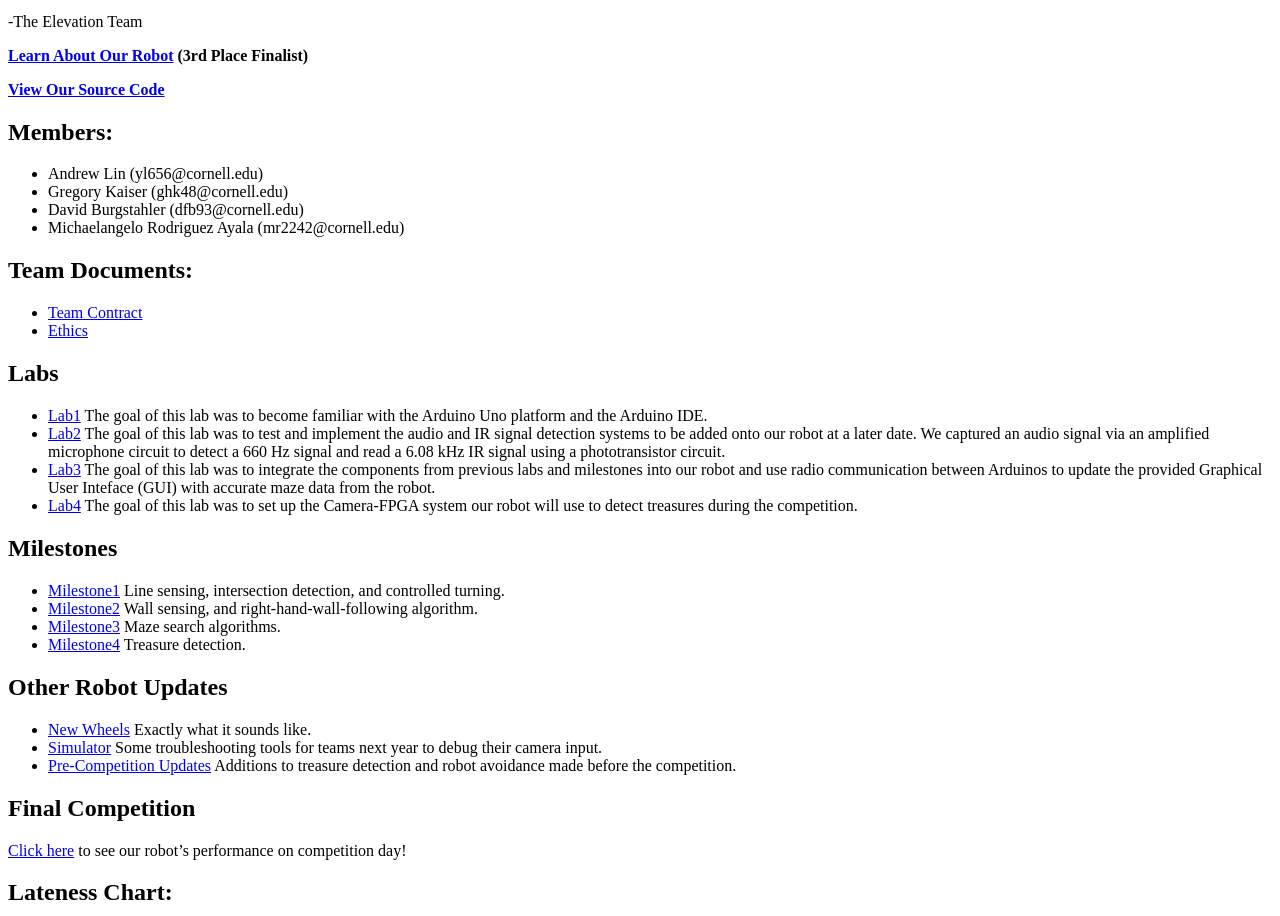
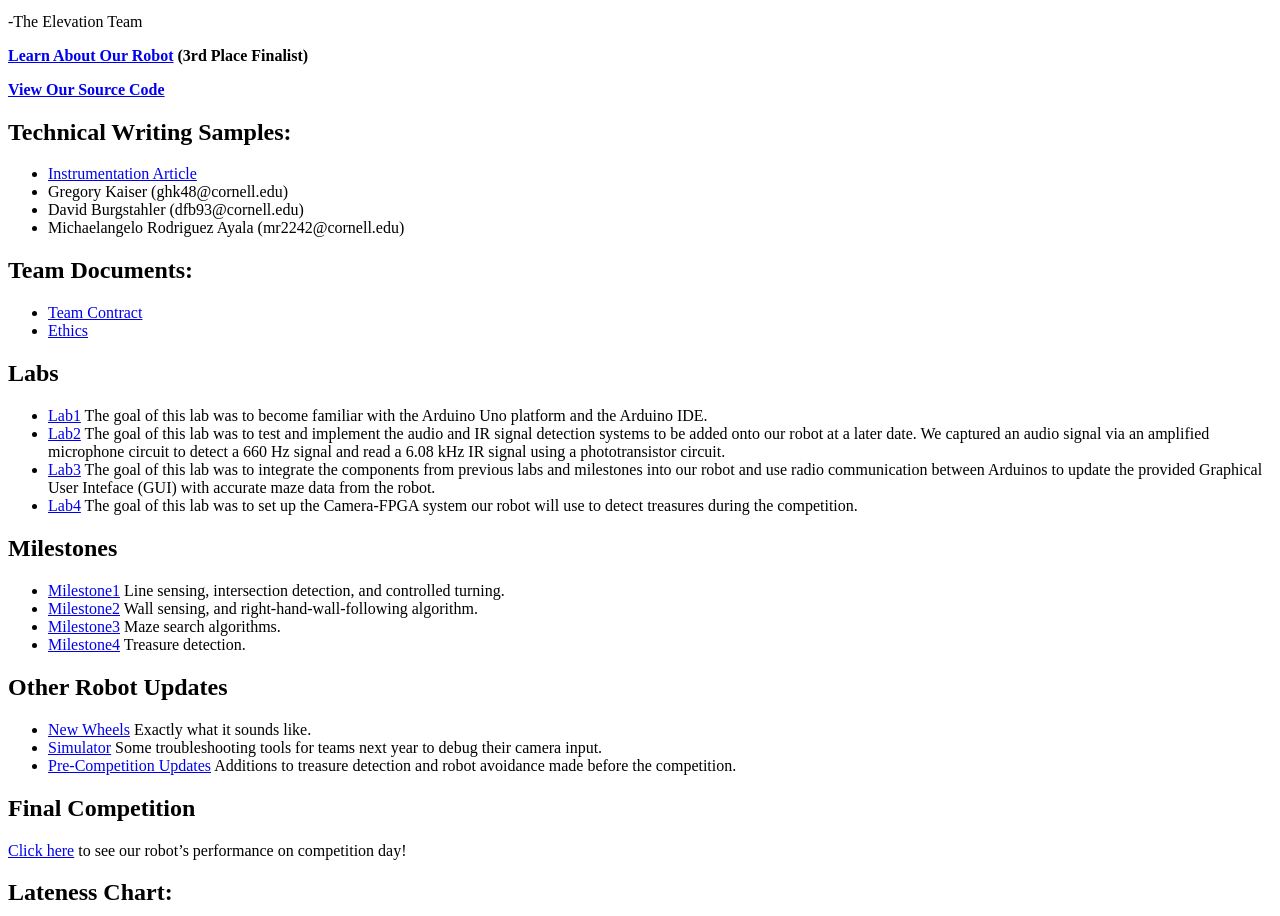
Before and after one commit to am2384/personal, a website with bundled scripts: page index.html in a window 1280 px wide. Shown: the part 1093-2009 px from the top of the page. Built offline with nearby package versions, Linux system fonts and the light colour scheme; files whose address does not match are found by name.

Commit message:
Update index.html

```diff
--- a/index.html
+++ b/index.html
@@ -63,9 +63,9 @@
 
 <p><strong><a href="/Team-14-Website/sourceCode.html">View Our Source Code</a></strong></p>
 
-<h2 id="members">Members:</h2>
+<h2 id="members">Technical Writing Samples:</h2>
 <ul>
-  <li>Andrew Lin (yl656@cornell.edu)</li>
+  <li><a href="https://drive.google.com/file/d/13VZnK_5HvqvLFZXKjcY5tr8ap_qwwsMR/view?usp=sharing">Instrumentation Article</a></li>
   <li>Gregory Kaiser (ghk48@cornell.edu)</li>
   <li>David Burgstahler (dfb93@cornell.edu)</li>
   <li>Michaelangelo Rodriguez Ayala (mr2242@cornell.edu)</li>
```
